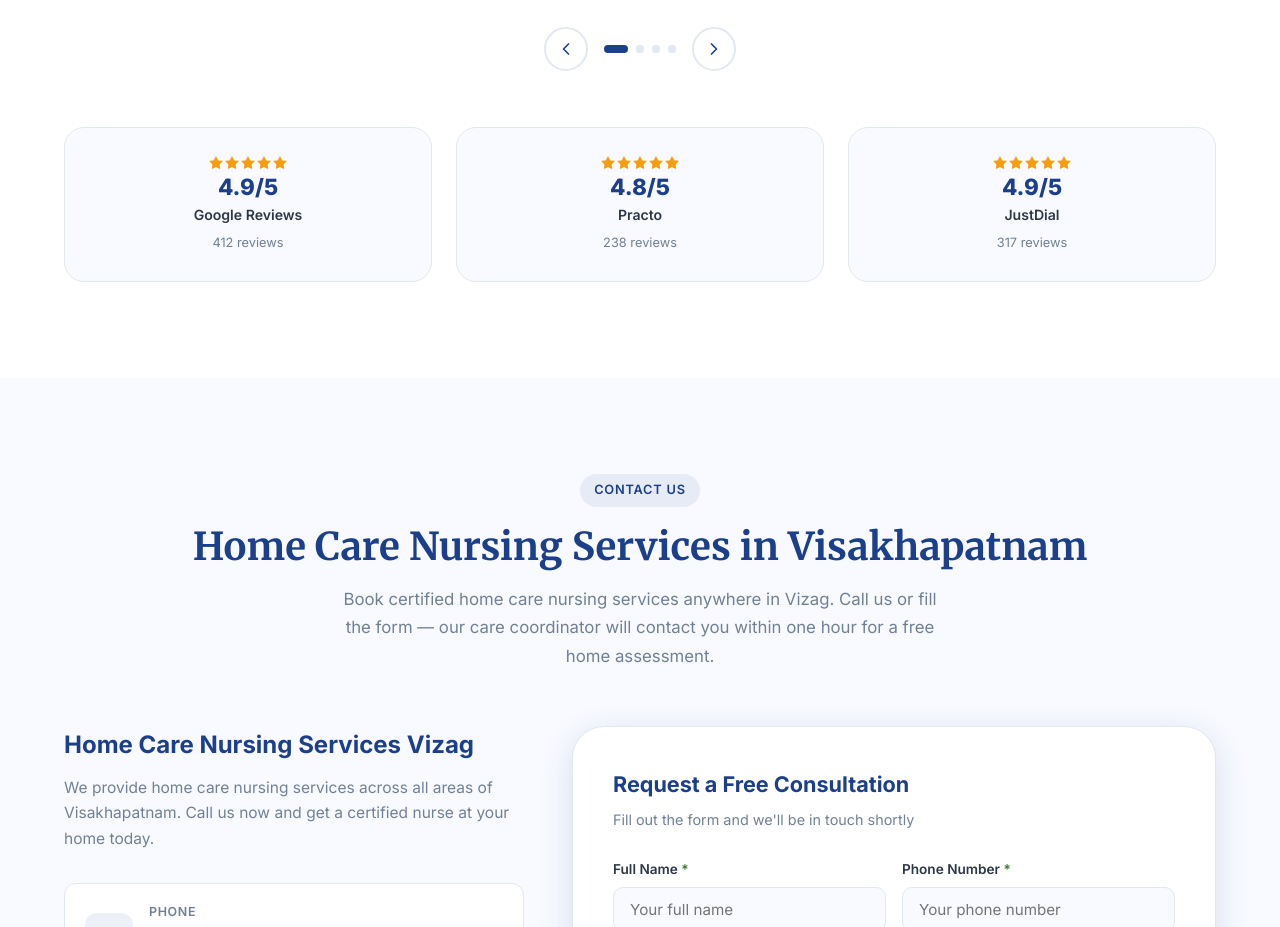
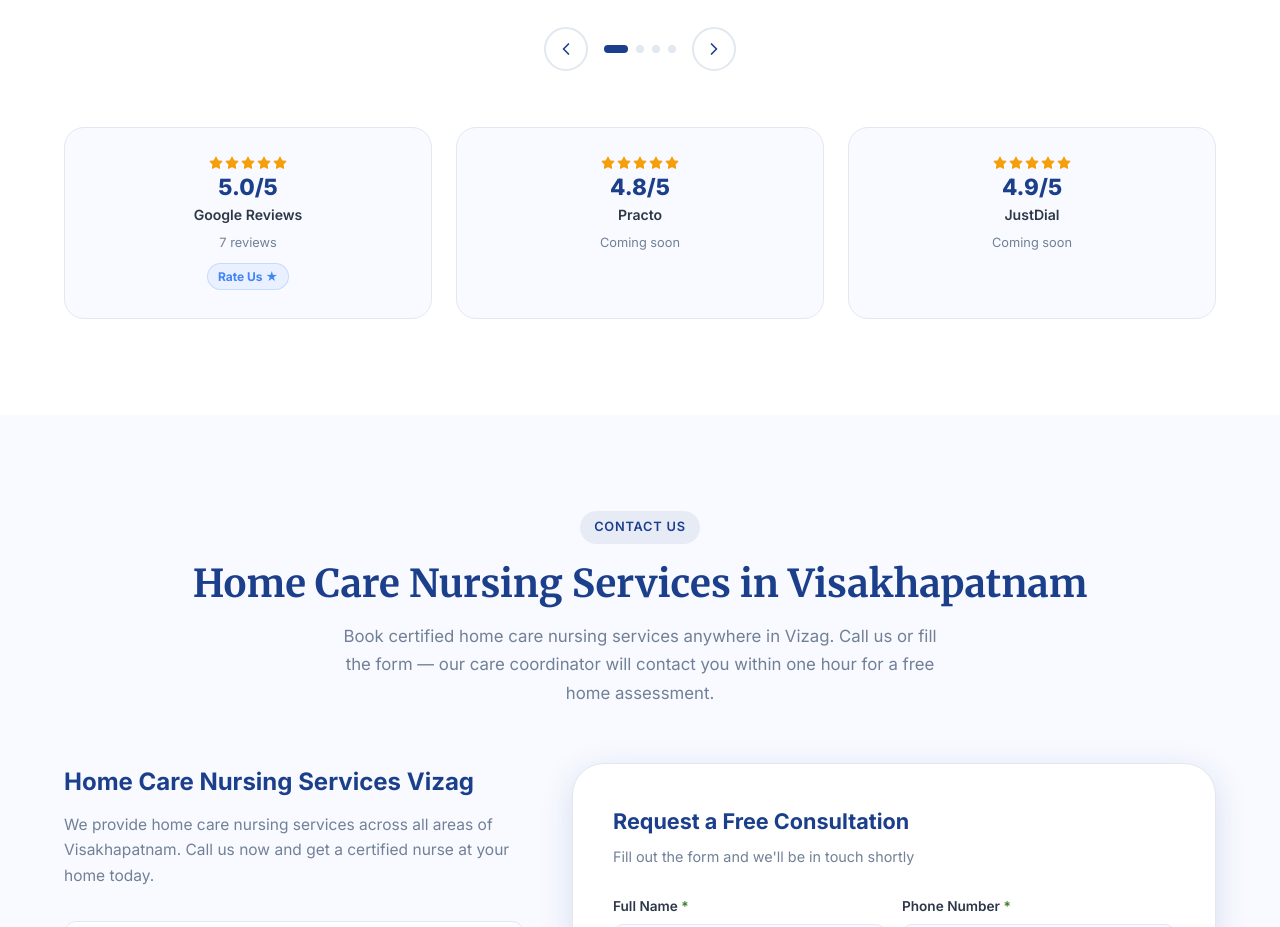
Before and after one commit to Snapbrio321/Homecarevite, a React (Vite) app: page / in a window 1280 px wide. Shown: the part 7500-8427 px from the top of the page. Built offline with nearby package versions, Linux system fonts and the light colour scheme.

Commit message:
Update Google Reviews to real 5.0/7 reviews, make clickable with review link

```diff
--- a/src/components/Testimonials.css
+++ b/src/components/Testimonials.css
@@ -222,3 +222,26 @@
     grid-template-columns: 1fr;
   }
 }
+
+/* Clickable trust item */
+.trust-item--clickable {
+  cursor: pointer;
+  text-decoration: none;
+}
+
+.trust-item--clickable:hover {
+  border-color: #4285F4;
+  box-shadow: 0 4px 16px rgba(66,133,244,0.15);
+  transform: translateY(-3px);
+}
+
+.trust-item__live {
+  font-size: 0.75rem;
+  font-weight: 700;
+  color: #4285F4;
+  background: rgba(66,133,244,0.08);
+  padding: 3px 10px;
+  border-radius: 100px;
+  border: 1px solid rgba(66,133,244,0.2);
+  margin-top: 4px;
+}
--- a/src/components/Testimonials.jsx
+++ b/src/components/Testimonials.jsx
@@ -153,18 +153,26 @@ export default function Testimonials() {
         {/* Trust bar */}
         <div className="testimonials__trust">
           {[
-            { label: 'Google Reviews', rating: '4.9/5', count: '412 reviews' },
-            { label: 'Practo',         rating: '4.8/5', count: '238 reviews' },
-            { label: 'JustDial',       rating: '4.9/5', count: '317 reviews' },
+            { label: 'Google Reviews', rating: '5.0/5', count: '7 reviews',  href: 'https://g.page/r/CVnJbcQE1AKIEAE/review', live: true },
+            { label: 'Practo',         rating: '4.8/5', count: 'Coming soon', href: '#', live: false },
+            { label: 'JustDial',       rating: '4.9/5', count: 'Coming soon', href: '#', live: false },
           ].map((t) => (
-            <div key={t.label} className="trust-item">
+            <a
+              key={t.label}
+              href={t.href}
+              target={t.live ? '_blank' : undefined}
+              rel={t.live ? 'noopener noreferrer' : undefined}
+              className={`trust-item${t.live ? ' trust-item--clickable' : ''}`}
+              aria-label={`${t.label} — ${t.rating} — ${t.count}`}
+            >
               <div className="trust-item__stars" aria-hidden="true">
                 {[...Array(5)].map((_, i) => <FiStar key={i} size={14} fill="#f59e0b" color="#f59e0b" />)}
               </div>
               <span className="trust-item__rating">{t.rating}</span>
               <span className="trust-item__platform">{t.label}</span>
               <span className="trust-item__count">{t.count}</span>
-            </div>
+              {t.live && <span className="trust-item__live">Rate Us ★</span>}
+            </a>
           ))}
         </div>
       </div>
```
